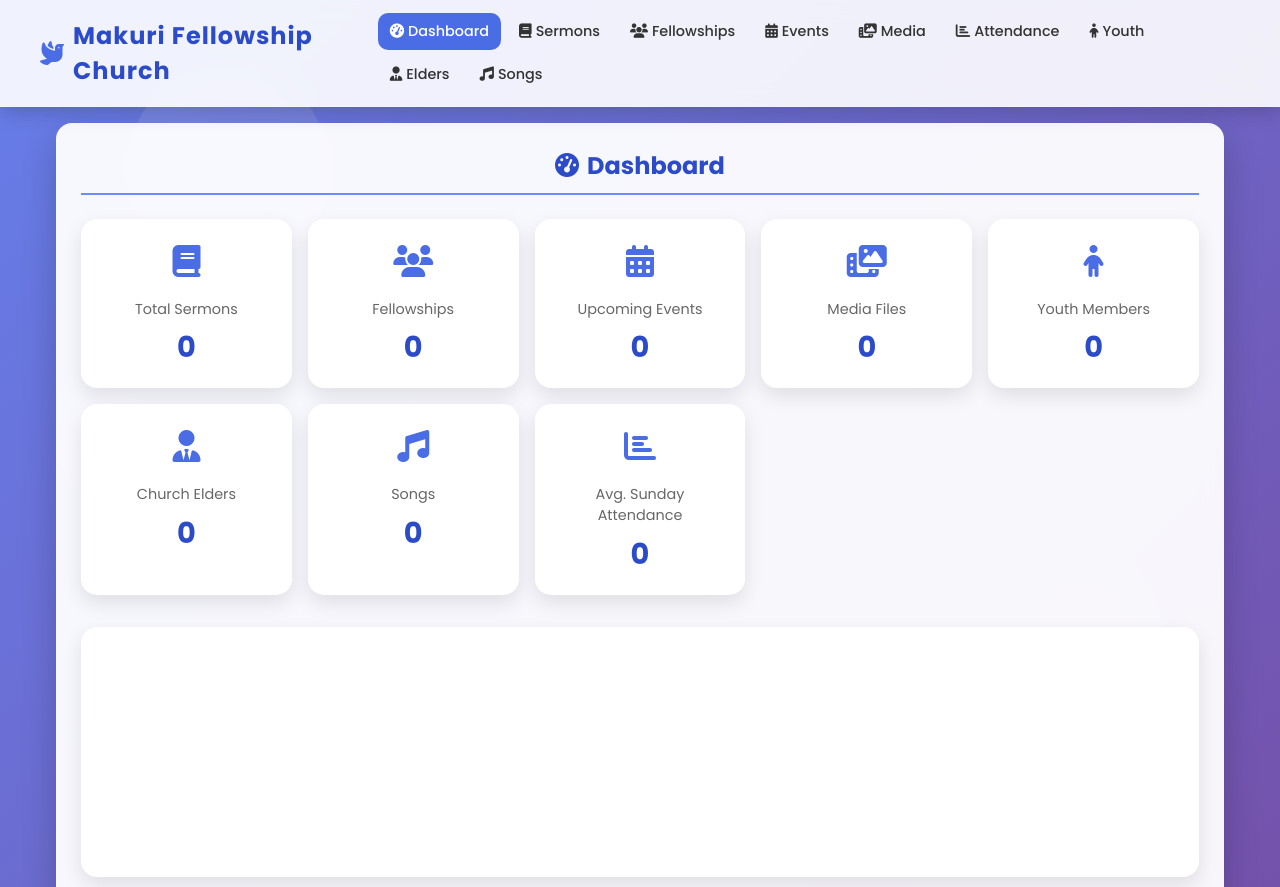
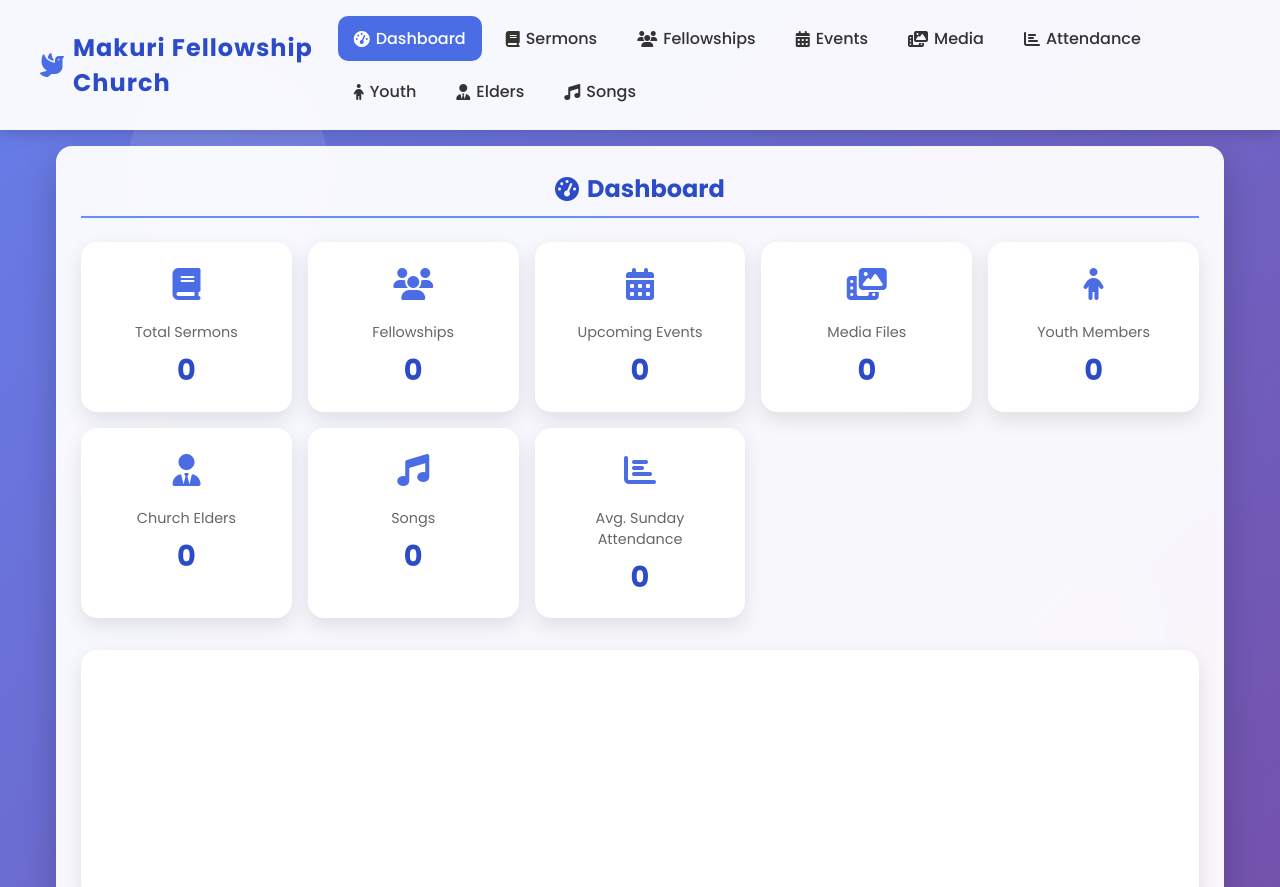
Before and after one commit to Emannuh254/Makuri-church-admin-page, a plain HTML site: page admin.html in a window 1280 px wide. Shown: the top 887 px of the page. Drawn offline with nearby package versions, Linux system fonts and the light colour scheme.

Commit message:
mmmannuh did it

```diff
--- a/admin.html
+++ b/admin.html
@@ -99,14 +99,15 @@
 
     /* Navbar */
     header {
-      background: rgba(255, 255, 255, 0.9);
+      background: rgba(255, 255, 255, 0.95);
       backdrop-filter: blur(10px);
-      padding: 0.8rem 1rem; /* Reduced padding for mobile */
+      padding: 1rem;
       position: sticky;
       top: 0;
       z-index: 1000;
-      box-shadow: 0 4px 20px var(--shadow);
-      border-bottom: 1px solid rgba(255, 255, 255, 0.2);
+      box-shadow: 0 2px 15px var(--shadow);
+      border-bottom: 1px solid var(--light-gray);
+
     }
 
     .navbar {
@@ -134,21 +135,23 @@
     .nav-links {
       display: flex;
       list-style: none;
-      gap: 6px; /* Reduced gap */
+      gap: 8px;
       flex-wrap: wrap;
     }
+
+
 
     .nav-links a {
       color: var(--text-dark);
       text-decoration: none;
       font-weight: 500;
-      padding: 8px 12px; /* Reduced padding */
+      padding: 10px 16px;
       border-radius: var(--button-radius);
       transition: var(--transition);
       display: flex;
       align-items: center;
-      gap: 4px; /* Reduced gap */
-      font-size: 0.9rem; /* Smaller font */
+      gap: 6px;
+      position: relative;
     }
 
     .nav-links a:hover {
```
